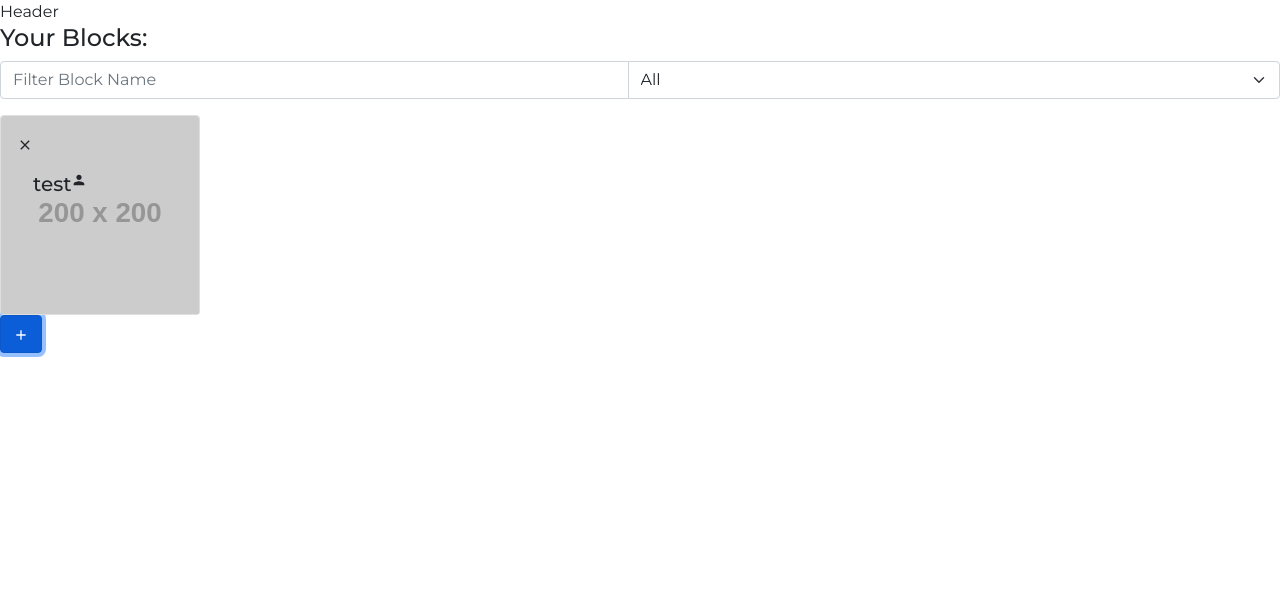
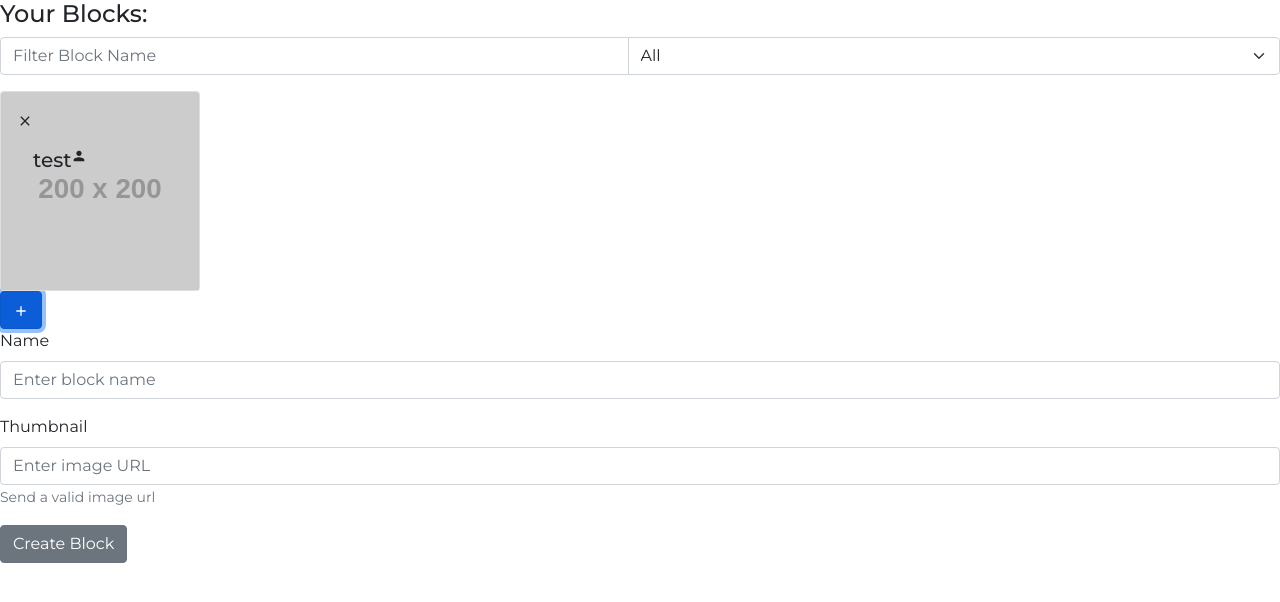
Before and after one commit to jotapedrok/TLBlitz, a React (Create React App) app in the folder app/frontend/: page / in a window 1280 px wide. Both pictures are taken after a click on the button 21 px from the left and 333 px from the top of the page. Shown: the top 602 px of the page. Built offline with nearby package versions, Linux system fonts and the light colour scheme; no server answers.

Commit message:
fix: add block form fields

```diff
--- a/app/frontend/src/components/AddBlockForm/index.tsx
+++ b/app/frontend/src/components/AddBlockForm/index.tsx
@@ -14,12 +14,12 @@ export default function AddBlockForm({ onSubmit }: any) {
     <div className="add-block-form">
       <Form>
         <FormGroup className="mb-3" controlId="blockName">
-          <FormLabel>Block Name</FormLabel>
-          <FormControl type="text" placeholder="Enter Block Name" />
+          <FormLabel>Name</FormLabel>
+          <FormControl type="text" placeholder="Enter block name" />
         </FormGroup>
         <FormGroup className="mb-3" controlId="blockThumb">
-          <FormLabel>Block Thumbnail</FormLabel>
-          <FormControl type="text" placeholder="Enter Block Thumbnail URL" />
+          <FormLabel>Thumbnail</FormLabel>
+          <FormControl type="text" placeholder="Enter image URL" />
           <FormText className="text-muted">Send a valid image url</FormText>
         </FormGroup>
         <Button type="submit" variant="secondary" onSubmit={onSubmit}>
--- a/app/frontend/src/pages/Home/index.tsx
+++ b/app/frontend/src/pages/Home/index.tsx
@@ -1,18 +1,18 @@
-import React, { MouseEvent, MouseEventHandler } from 'react';
+import React, { MouseEvent, MouseEventHandler, useState } from 'react';
 import { Button, FormControl, FormSelect, InputGroup } from 'react-bootstrap';
 import { BiPlus } from 'react-icons/bi';
-import Header from '../../components/Header';
+import AddBlockForm from '../../components/AddBlockForm';
 import TaskBlock from '../../components/TaskBlock';
 import './style.scss';
 
 export default function Home() {
+  const [blockFormOpen, setBlockFormOpen] = useState(false);
   const createBlock: MouseEventHandler = (e: MouseEvent) => {
     e.preventDefault();
-    console.log('click');
+    setBlockFormOpen(!blockFormOpen);
   };
   return (
     <div className="home-page">
-      <Header />
       <div className="home-page-content">
         <div className="title-one">
           <h4>Your Blocks:</h4>
@@ -38,6 +38,7 @@ export default function Home() {
             <BiPlus />
           </Button>
         </div>
+        {blockFormOpen && <AddBlockForm />}
       </div>
     </div>
   );
```
